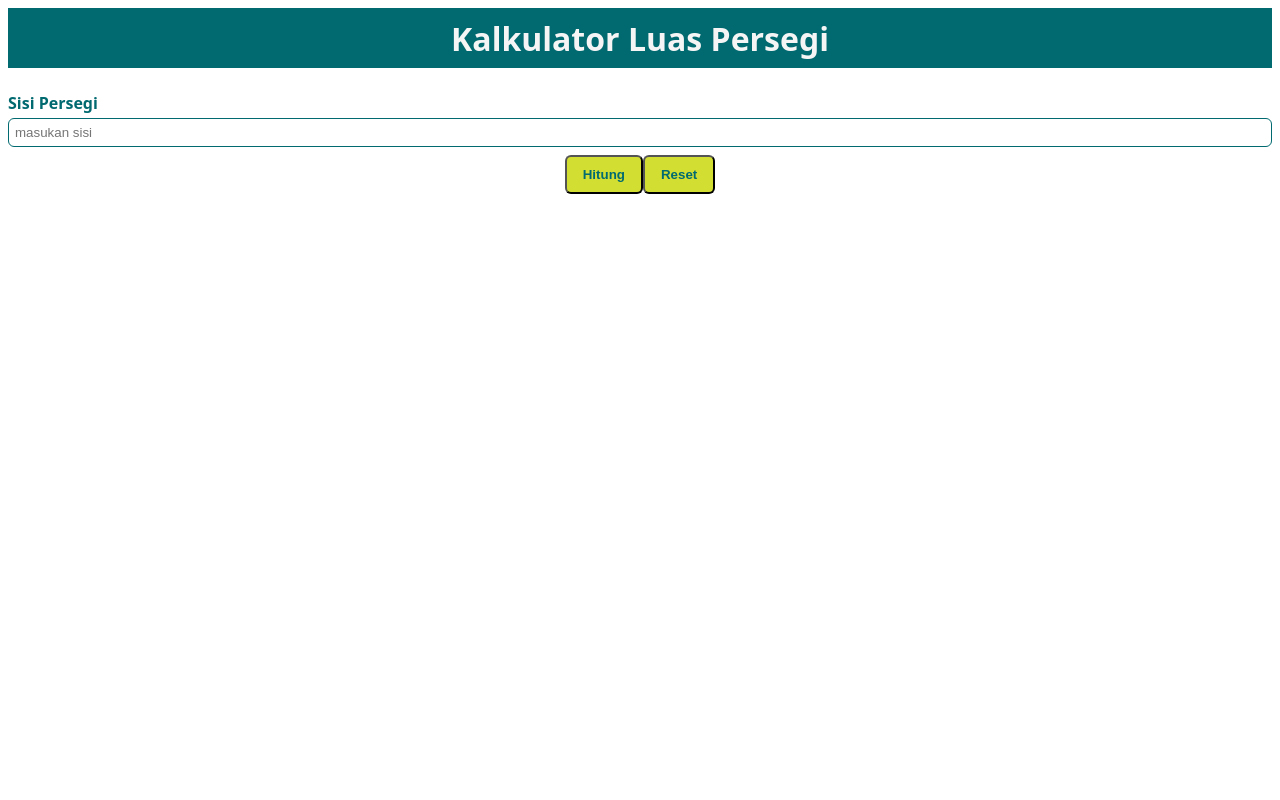
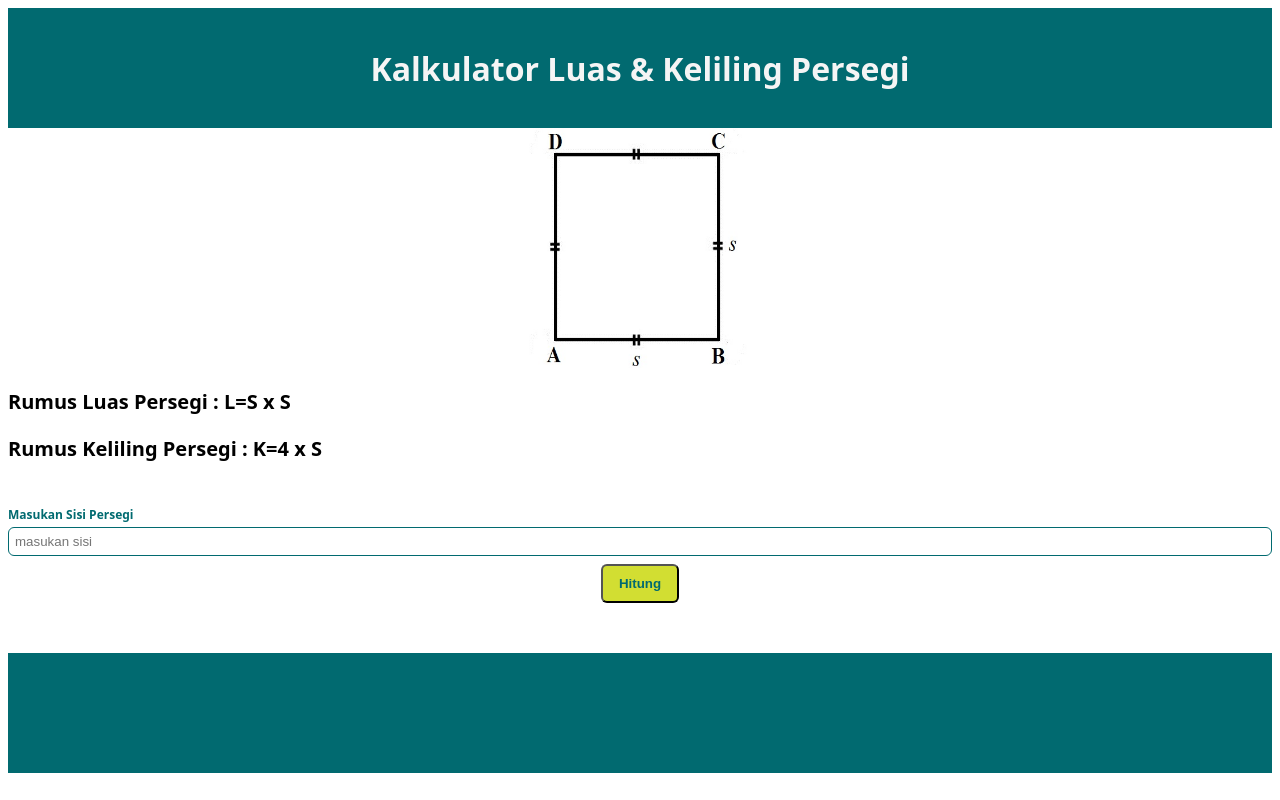
Before and after one commit to revou-fundamental-course/4-sep-23-eduburnawan, a plain HTML site: page index.html in a window 1280 px wide. Drawn offline with Linux system fonts and the light colour scheme.

Commit message:
first push

```diff
--- a/css/style.css
+++ b/css/style.css
@@ -1,20 +1,42 @@
 body {
     font-family: system-ui, -apple-system, BlinkMacSystemFont, 'Segoe UI', Roboto, Oxygen, Ubuntu, Cantarell, 'Open Sans', 'Helvetica Neue', sans-seri;
+    height: 60vh;
 }
-header {
+
+.header {
     background-color: #016A70;
     color: whitesmoke;
     text-align: center;
-    height: 60px;
+    height: 15vh;
     display: flex;
     justify-content: center;
     align-items: center;
 }
 
+.image {
+    display: flex;
+    justify-content: center;
+    align-items: center
+}
+
+.aImage {
+    width: 240px;
+    height: 240px;
+}
+
+.rumus {
+    display: table-row;
+    justify-content: center;
+    align-items: center;
+    font-size: 20px;
+    font-weight: bold;
+}
+
+
 label {
     display: block;
     margin-bottom: 4px;
-    font-size: 16px;
+    font-size: 12px;
     font-weight: bold;
     justify-content: center;
     color: #016A70;
@@ -56,3 +78,20 @@ input:focus {
     justify-content: center;
     margin-top: 8px;
 }
+
+.output {
+    font-size: 20px;
+    font-weight: bold;
+}
+
+footer {
+    background-color: #016A70;
+    color: whitesmoke;
+    text-align: center;
+    height: 60px;
+    display: flex;
+    justify-content: center;
+    align-items: center;
+    height: 15vh;
+    margin-top: 50px;
+}
--- a/index.html
+++ b/index.html
@@ -8,16 +8,28 @@
     <link rel="stylesheet" href="css/style.css">
 </head>
 <body>
-    <header>
-        <h1>Kalkulator Luas Persegi</h1>
-    </header>
+    <div class="header">
+        <h1>Kalkulator Luas & Keliling Persegi</h1>
+    </div>
+    <div class="image">
+        <img src="persegi.jpg" class="aImage">
+    </div>
+    <div class="rumus">
+        <p>Rumus Luas Persegi : L=S x S</p>
+        <p>Rumus Keliling Persegi : K=4 x S</p>
+    </div>
     <section class="luasInputSection">
-        <label for="inputField">Sisi Persegi</label>
-        <input type="number" id="inputField" placeholder="masukan sisi">
+        <label for="">Masukan Sisi Persegi</label>
+        <input type="number" id="sisi" placeholder="masukan sisi">
     </section>
     <section class="inputButtonSection">
-        <button>Hitung</button>
-        <button>Reset</button>
+        <button id="hitung">Hitung</button>
     </section>
+    <div class="output" id="output"></div>
+    <script src="js/script.js"></script>
 </body>
+<footer>
+    <meta charset="UTF-8">
+    <meta name="viewport" content="width=device-width, initial-scale=1.0">
+</footer>
 </html>
--- /dev/null
+++ b/js/script.js
@@ -0,0 +1,13 @@
+const sisi = document.getElementById('sisi')
+
+const hitung = document.getElementById('hitung')
+
+const output = document.getElementById('output')
+
+hitung.addEventListener('click', function() {
+    let s = sisi.value
+    let l = s*s
+    let k = 4*s
+    output.innerHTML = `Luas adalah ${s} x ${s} = ${l} dan
+    Keliling adalah 4 x ${s} = ${k}`
+})
```
Also changed, not shown: persegi.jpg (added).
